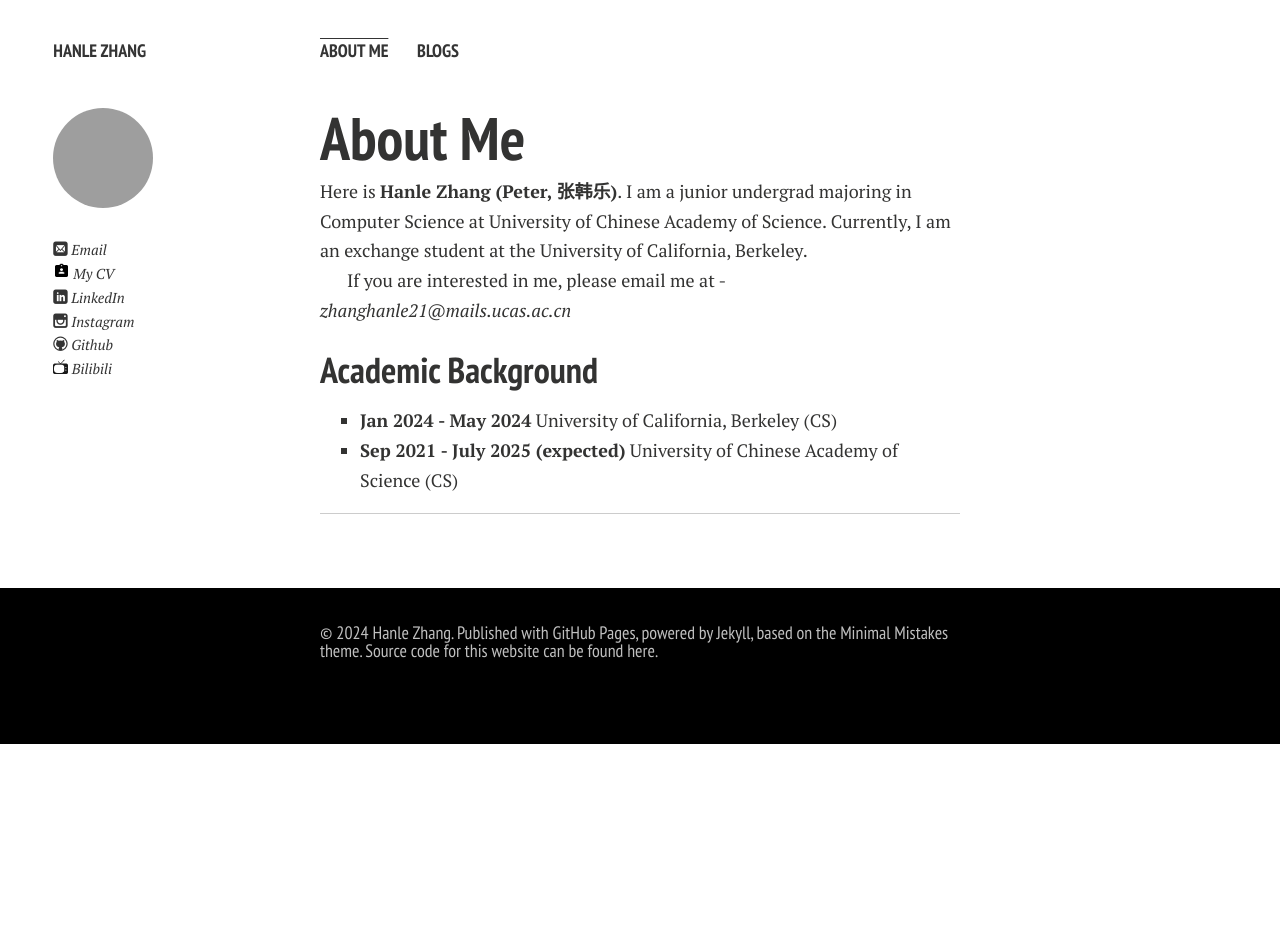
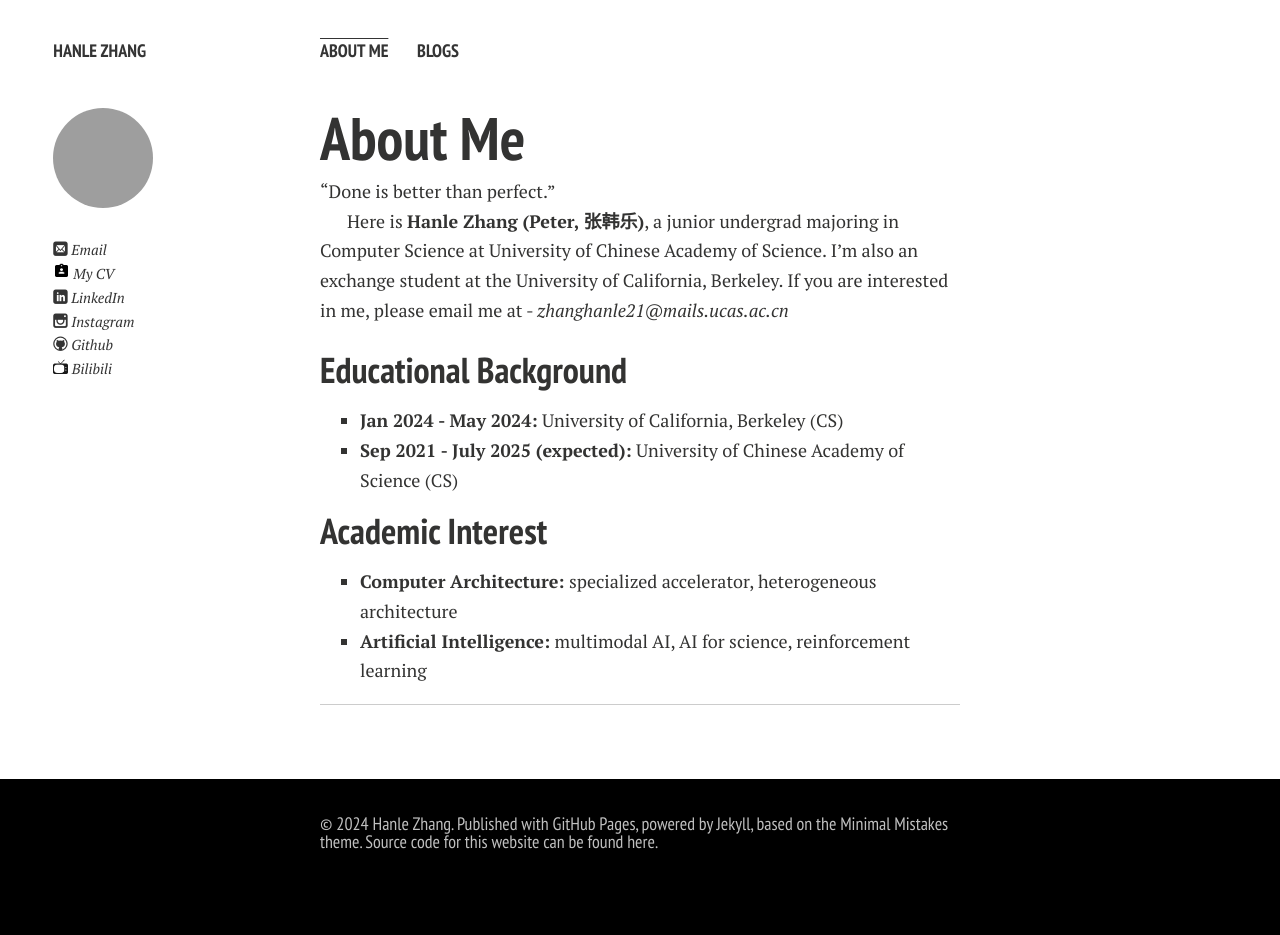
Before and after one commit to LeleCheung/LeleCheung.github.io, a Jekyll site: the page built from index.md, in a window 1280 px wide. Built offline with Jekyll 4.4.1, drawn with Linux system fonts in a browser that asks for light colours; nearby versions of some CDN libraries; comment, search, counter and statistics services are not loaded; a style sheet for code colours, icons or effects is not loaded; our own code applies the rules of GitHub Pages for plain Markdown files; before the commit the page ends 900 px from its top, so only the background shows below that.

Commit message:
homepage v3

```diff
--- a/index.md
+++ b/index.md
@@ -4,14 +4,18 @@ layout: page
 
 # About Me
 
+"Done is better than perfect."
 
-Here is **Hanle Zhang (Peter, 张韩乐)**. I am a junior undergrad majoring in Computer Science at University of Chinese Academy of Science. Currently, I am an exchange student at the University of California, Berkeley.
+Here is **Hanle Zhang (Peter, 张韩乐)**, a junior undergrad majoring in Computer Science at University of Chinese Academy of Science. I'm also an exchange student at the University of California, Berkeley. If you are interested in me, please email me at - *zhanghanle21@mails.ucas.ac.cn*
 
-If you are interested in me, please email me at - *zhanghanle21@mails.ucas.ac.cn*
+## Educational Background
 
-## Academic Background
+- **Jan 2024 - May 2024:** University of California, Berkeley (CS)
+- **Sep 2021 - July 2025 (expected):** University of Chinese Academy of Science (CS)
 
-- **Jan 2024 - May 2024** University of California, Berkeley (CS)
-- **Sep 2021 - July 2025 (expected)** University of Chinese Academy of Science (CS)
+## Academic Interest
+
+- **Computer Architecture:** specialized accelerator, heterogeneous architecture
+- **Artificial Intelligence:** multimodal AI, AI for science, reinforcement learning
 
 ---
```
